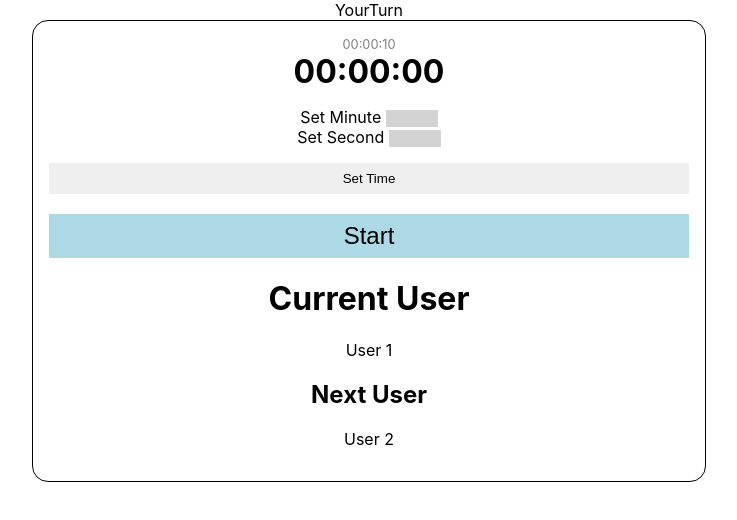
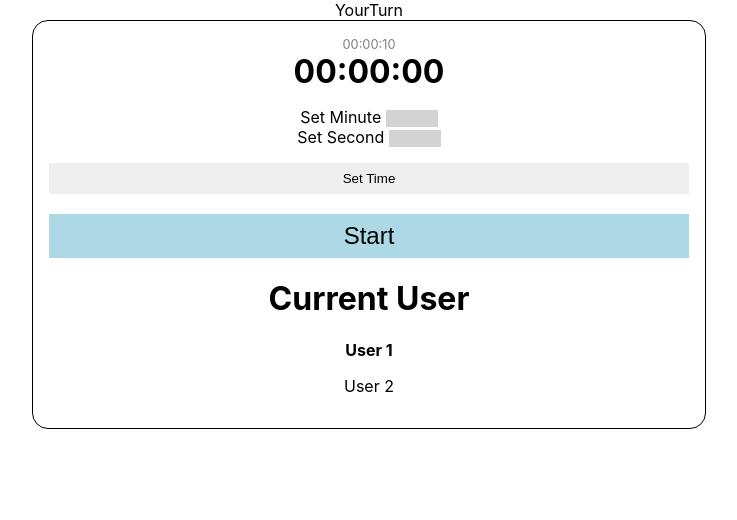
Before and after one commit to 394-s24/YourTurn, a React (Vite) app: page / in a window 1280 px wide. Shown: the top 520 px of the page, without its empty margins (271-1008 px from the left). Built offline with nearby package versions, Linux system fonts and the light colour scheme.

Commit message:
view queue

```diff
--- a/src/components/Timer.jsx
+++ b/src/components/Timer.jsx
@@ -11,10 +11,7 @@ const Timer = () => {
     const [timerMinuteSet, setTimerMinuteSet] = useState(timerMinute);
     const [timerSecondSet, setTimerSecondSet] = useState(timerSecond);
 
-    const [currentUserIndex, setCurrentUserIndex] = useState(0);
-    const [currentUser, setCurrentUser] = useState(names[currentUserIndex].name);
-
-    const [nextUser, setNextUser] = useState(names[((currentUserIndex+1) % names.length)].name);
+    const [users, setUsers] = useState(names);
 
     const ref = useRef(null);
 
@@ -85,10 +82,13 @@ const Timer = () => {
         clear(setDeadline());
 
         // setting names
-        setCurrentUserIndex(previousIndex => (previousIndex + 1) % names.length);
-        setCurrentUser(names[currentUserIndex].name);
+        //setCurrentUserIndex(previousIndex => (previousIndex + 1) % names.length);
+        //setCurrentUser(names[currentUserIndex].name);
 
-        setNextUser(names[((currentUserIndex+1) % names.length)].name);
+        let users2 = users;
+        users2.push(users2.shift());
+        console.log(users2);
+        setUsers(users2);
     };
 
     const setTimer = () => {
@@ -140,9 +140,8 @@ const Timer = () => {
 
             <div>
                 <h1>Current User</h1>
-                <p>{currentUser}</p>
-                <h2>Next User </h2>
-                <p>{nextUser}</p>
+                <p><b>{users[0].name}</b></p>
+                <p>{users[1].name}</p>
             </div>
         </div>
 
```
